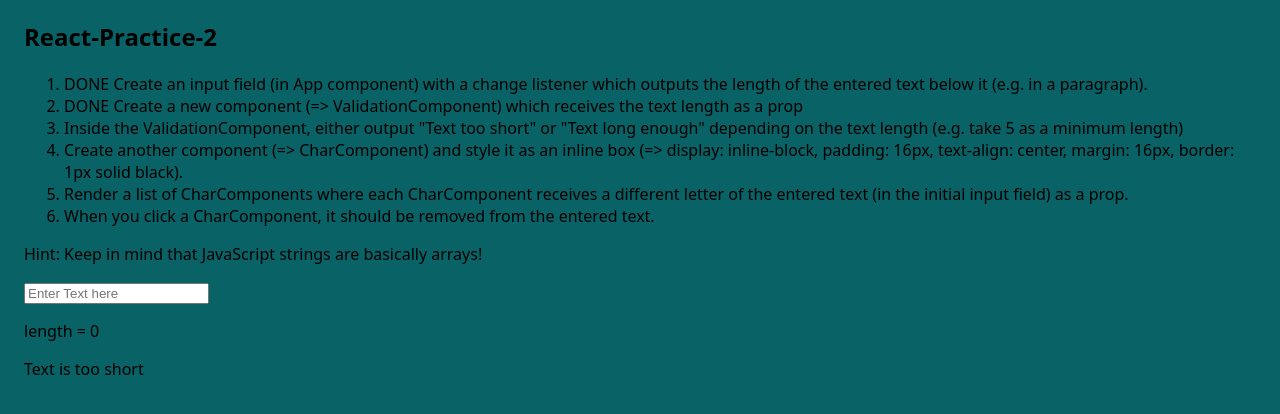
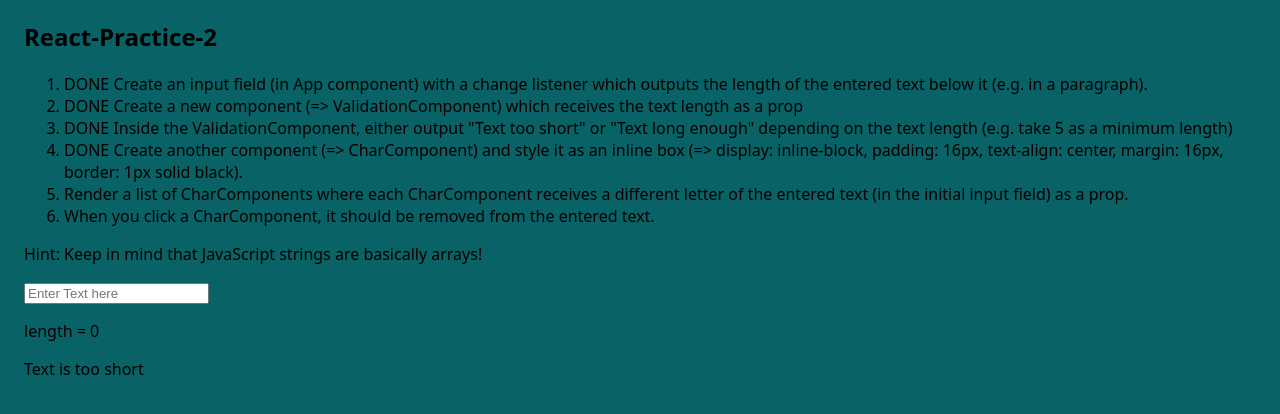
Before and after one commit to EvolOfThings/React-Practice-1.2, a React (Create React App) app: page / in a window 1280 px wide. Shown: the top 414 px of the page. Built offline with nearby package versions, Linux system fonts and the light colour scheme.

Commit message:
Character Component is created, no logic yet

```diff
--- a/src/App.js
+++ b/src/App.js
@@ -1,7 +1,7 @@
 import React, { Component } from 'react';
 import './App.css';
 import ValidationComponent from './ValidationComponent';
-
+import CharComponent from './CharComponent';
 
 class App extends Component {
   state = {
@@ -24,8 +24,8 @@ class App extends Component {
         <ol>
           <li>DONE Create an input field (in App component) with a change listener which outputs the length of the entered text below it (e.g. in a paragraph).</li>
           <li>DONE Create a new component (=> ValidationComponent) which receives the text length as a prop</li>
-          <li>Inside the ValidationComponent, either output "Text too short" or "Text long enough" depending on the text length (e.g. take 5 as a minimum length)</li>
-          <li>Create another component (=> CharComponent) and style it as an inline box (=> display: inline-block, padding: 16px, text-align: center, margin: 16px, border: 1px solid black).</li>
+          <li>DONE Inside the ValidationComponent, either output "Text too short" or "Text long enough" depending on the text length (e.g. take 5 as a minimum length)</li>
+          <li>DONE Create another component (=> CharComponent) and style it as an inline box (=> display: inline-block, padding: 16px, text-align: center, margin: 16px, border: 1px solid black).</li>
           <li>Render a list of CharComponents where each CharComponent receives a different letter of the entered text (in the initial input field) as a prop.</li>
           <li>When you click a CharComponent, it should be removed from the entered text.</li>
         </ol>
--- /dev/null
+++ b/src/CharComponent.js
@@ -0,0 +1,17 @@
+import React from 'react';
+
+const CharComponent = (props) => {
+  const listStyle = {
+    display: 'inline-block',
+    padding: '16px',
+    textAlign: 'center',
+    margin: '16px',
+    border: '1px solid black'
+  };
+  return (
+    <div style={listStyle}>
+    </div>
+  );
+}
+
+export default CharComponent;
```
